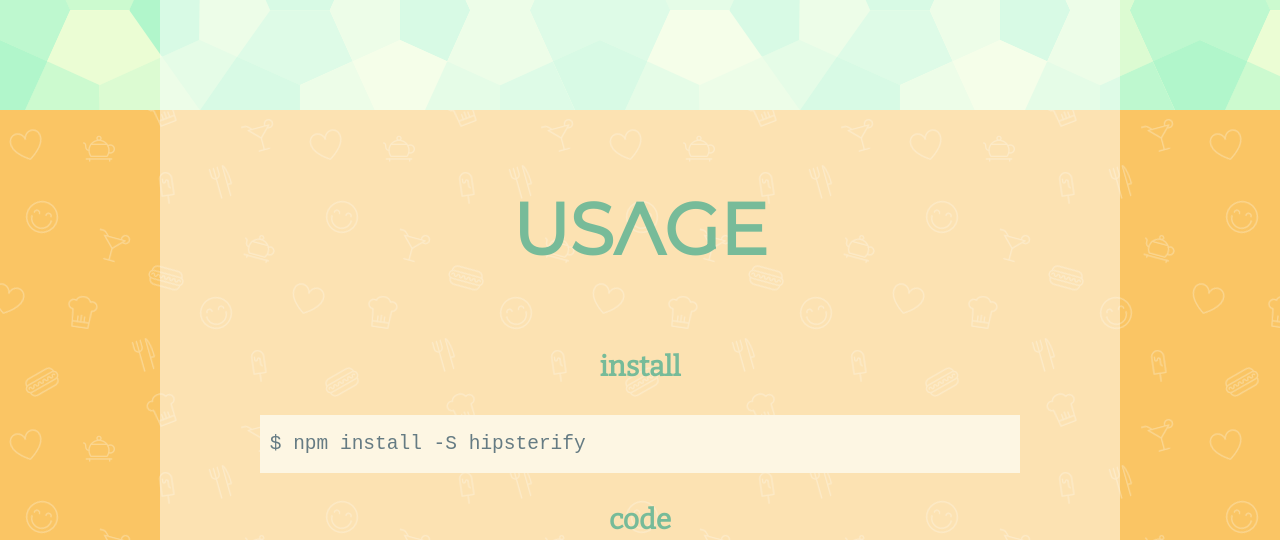
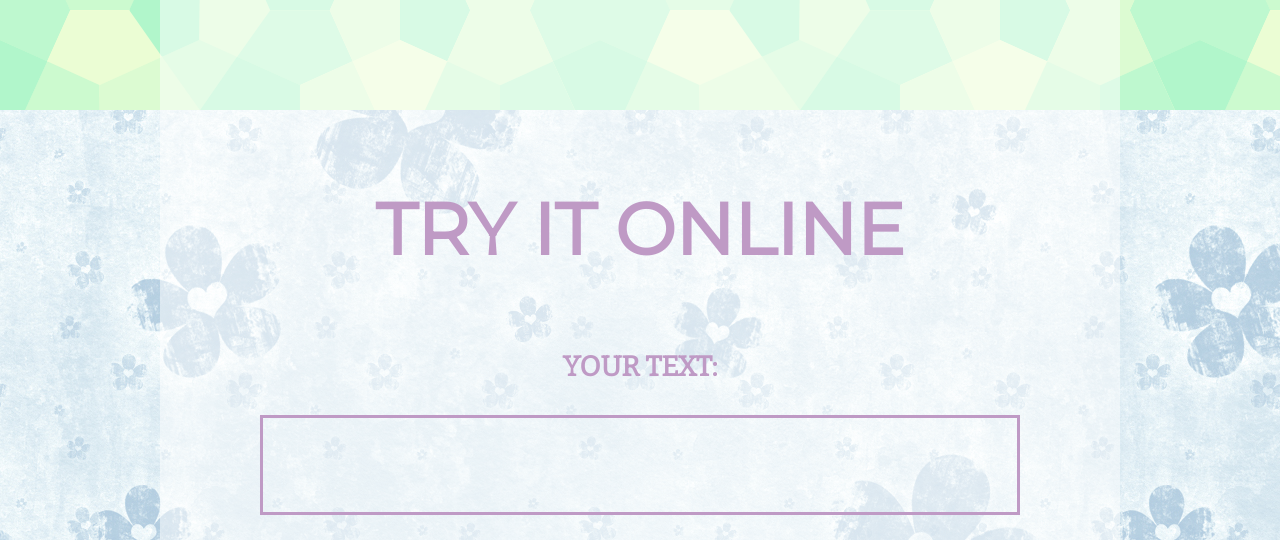
Before and after one commit to izeau/hipsterify, a plain HTML site: page index.html in a window 1280 px wide. Shown: the part 690-1230 px from the top of the page. Drawn offline with nearby package versions, Linux system fonts and the light colour scheme.

Commit message:
Added the "try it online" section

```diff
--- a/hipsterify.css
+++ b/hipsterify.css
@@ -52,6 +52,17 @@
   line-height: 1.8em;
 }
 
+.demo{
+  background-image: url(flowers.jpg);
+  color: #bf9ac5;
+}
+
+.demo div[contenteditable]{
+  width: 100%;
+  min-height: 100px;
+  border: 3px solid #bf9ac5;
+}
+
 .usage {
   background-image: url(food.png);
   color: #7b9;
--- a/index.html
+++ b/index.html
@@ -17,6 +17,15 @@
         <blockquote>
           hipsterify is a small library to convert latin alphabet names to their hipster counterparts using unicode glyphs &mdash; perfect to create your witch house band name!
         </blockquote>
+      </div>
+    </section>
+    <section class="demo">
+      <div class="column">
+        <h1>TRY IT ONLINE</h1>
+        <h3>YOUR TEXT:</h3>
+        <div contenteditable="" id="from"></div>
+        <h3>HIPSTERIFIED TEXT:</h3>
+        <div contenteditable="" id="to"></div>
       </div>
     </section>
     <section class="usage">
```
